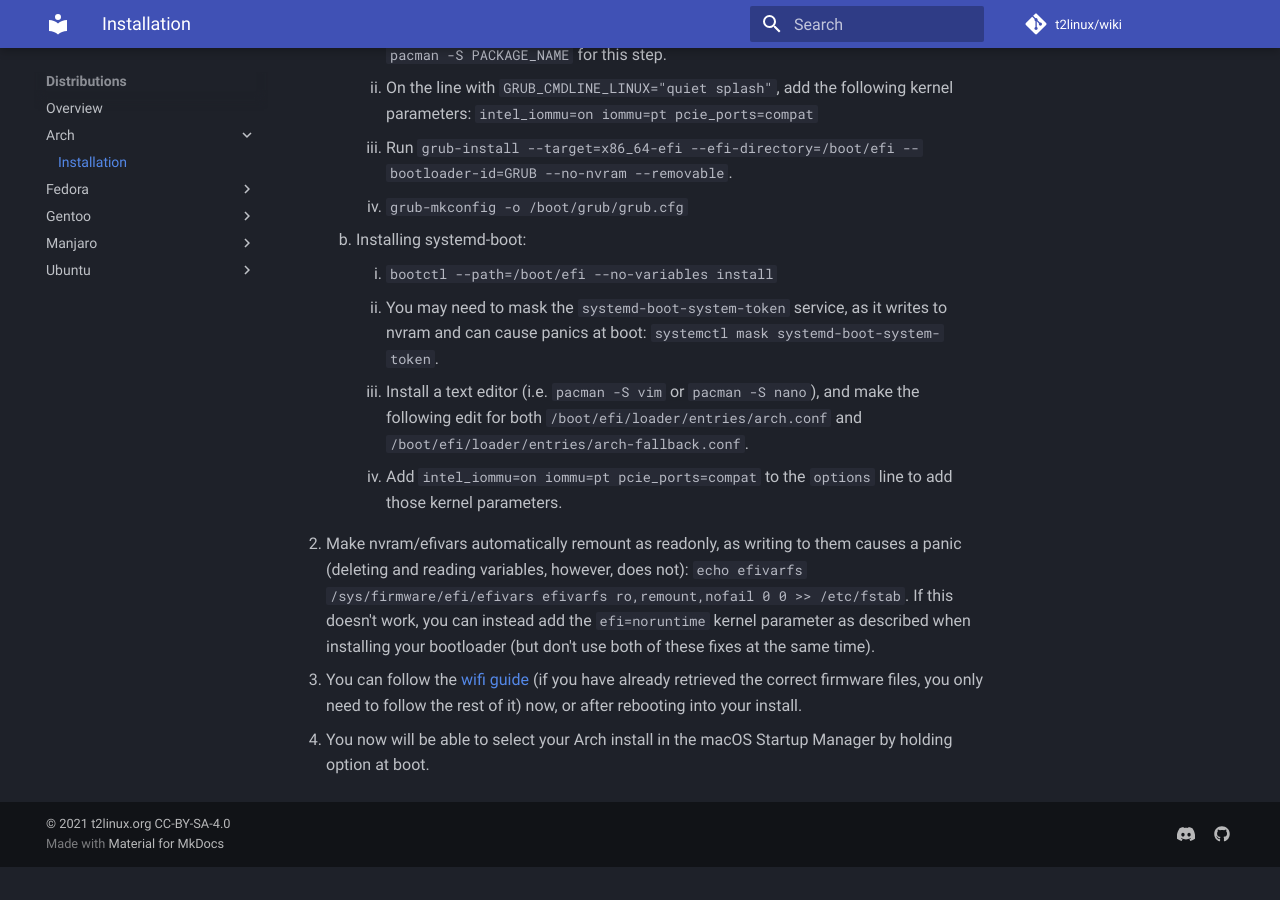
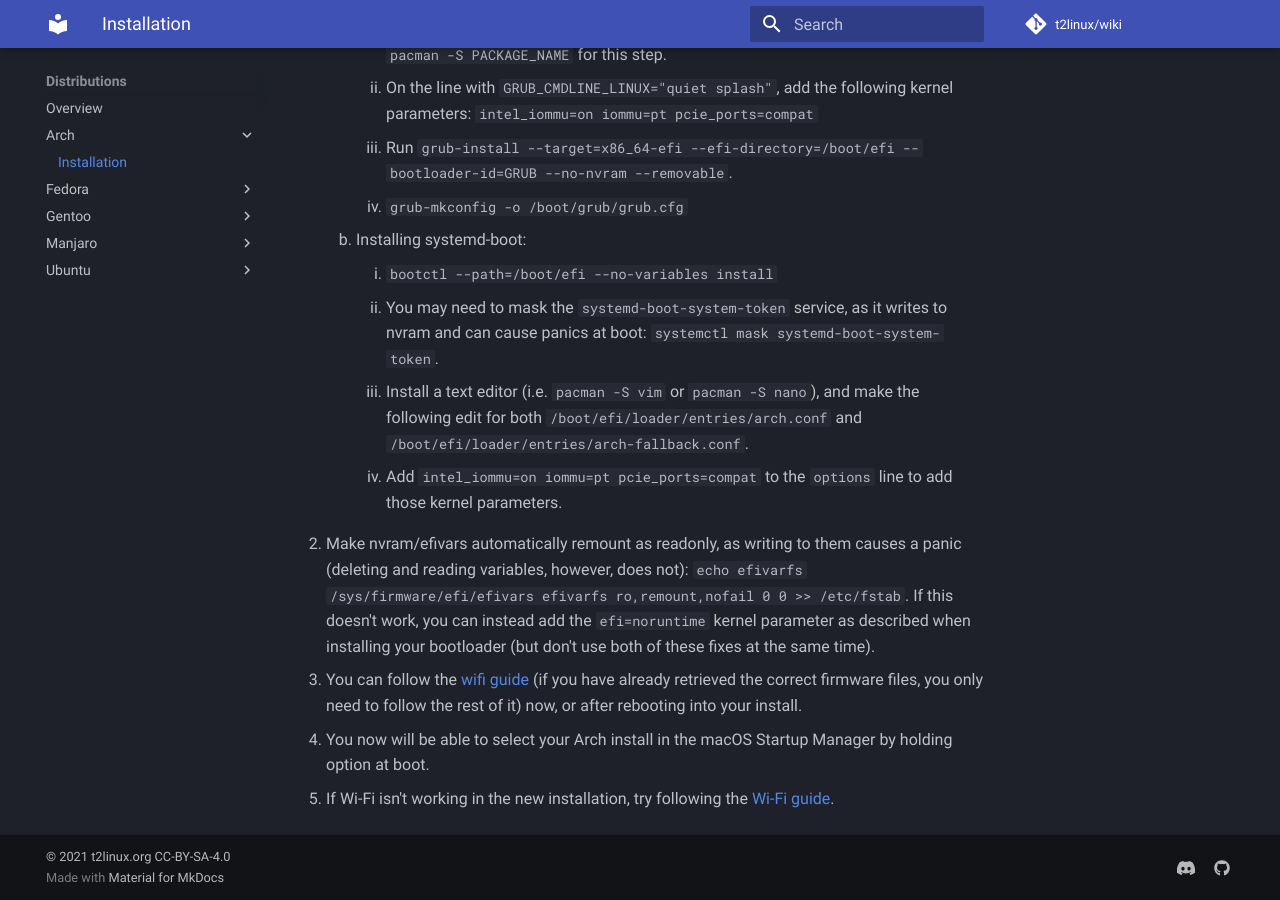
Before and after one commit to t2linux/wiki, an MkDocs documentation site: the page built from docs/distributions/arch/installation.md, in a window 1280 px wide and 900 px high, scrolled down 2410 px. Built offline with MkDocs 1.6.1 and Material for MkDocs 9.7.7, drawn with Linux system fonts in a browser that asks for light colours; comment, search, counter and statistics services are not loaded; before the commit the page ends 3277 px from its top, so only the background shows below that.

Commit message:
Add link to new wifi guide

```diff
--- a/docs/distributions/arch/installation.md
+++ b/docs/distributions/arch/installation.md
@@ -85,3 +85,4 @@ You will need:
 10. Make nvram/efivars automatically remount as readonly, as writing to them causes a panic (deleting and reading variables, however, does not): `echo efivarfs /sys/firmware/efi/efivars efivarfs ro,remount,nofail 0 0 >> /etc/fstab`. If this doesn't work, you can instead add the `efi=noruntime` kernel parameter as described when installing your bootloader (but don't use both of these fixes at the same time).
 11. You can follow the [wifi guide](https://wiki.t2linux.org/guides/wifi/) (if you have already retrieved the correct firmware files, you only need to follow the rest of it) now, or after rebooting into your install.
 12. You now will be able to select your Arch install in the macOS Startup Manager by holding option at boot.
+13. If Wi-Fi isn't working in the new installation, try following the [Wi-Fi guide](https://wiki.t2linux.org/guides/wifi/).
```
